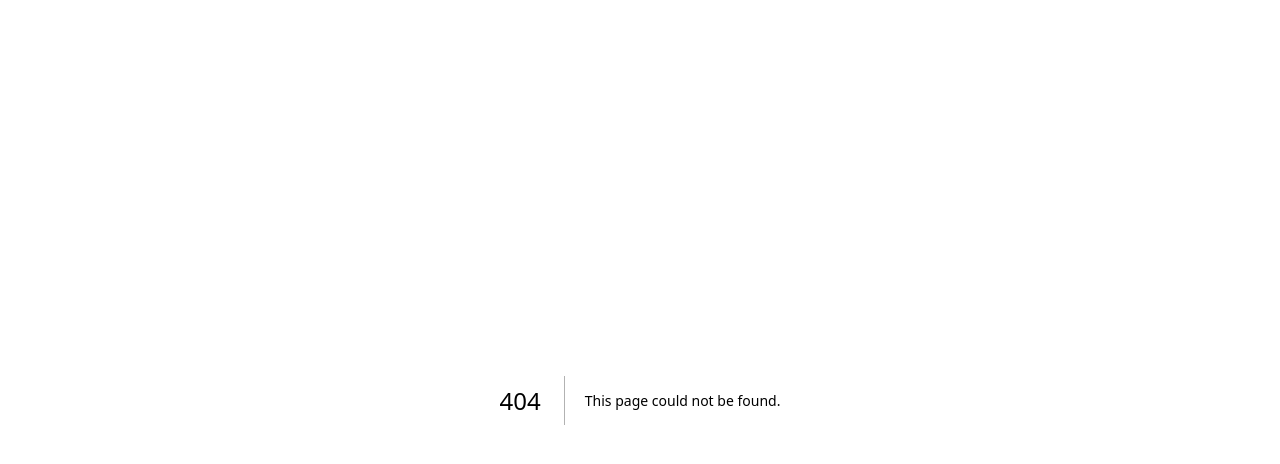
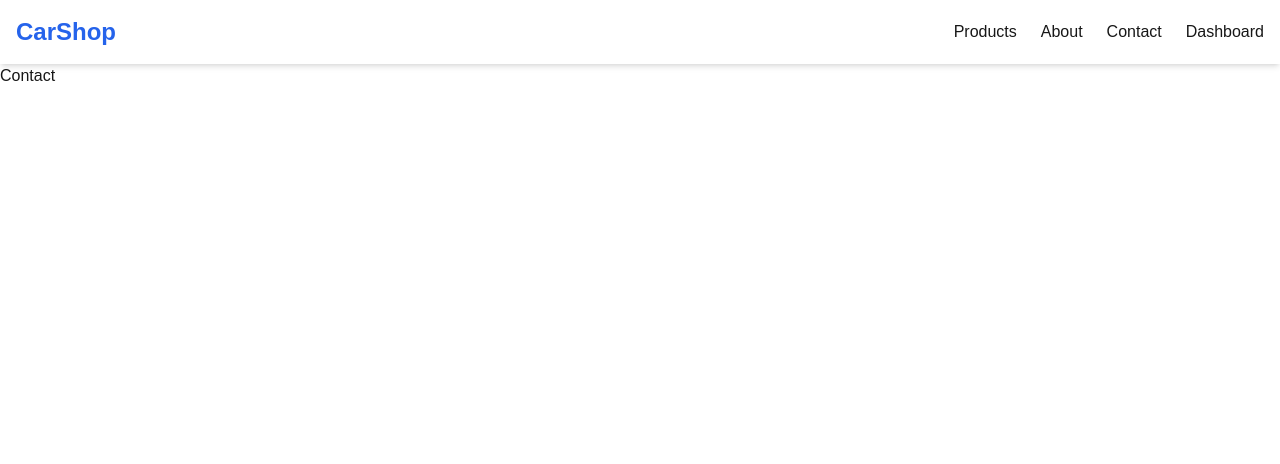
Before and after one commit to sheabali/nextjs-app, a Next.js app: page /contact in a window 1280 px wide. Before the commit this address had no page. Shown: the top 464 px of the page. Built offline with nearby package versions, Linux system fonts and the light colour scheme.

Commit message:
create groups

```diff
--- /dev/null
+++ b/src/app/about/page.js
@@ -0,0 +1,11 @@
+import React from 'react';
+
+const AboutPage = () => {
+  return (
+    <div>
+      <h1>About</h1>
+    </div>
+  );
+};
+
+export default AboutPage;
--- /dev/null
+++ b/src/app/contact/page.js
@@ -0,0 +1,11 @@
+import React from 'react';
+
+const ContactPage = () => {
+  return (
+    <div>
+      <h1>Contact</h1>
+    </div>
+  );
+};
+
+export default ContactPage;
--- a/src/app/layout.js
+++ b/src/app/layout.js
@@ -1,19 +1,20 @@
-import { Geist, Geist_Mono } from "next/font/google";
-import "./globals.css";
+import { Geist, Geist_Mono } from 'next/font/google';
+import './globals.css';
+import Navbar from '@/components/shared/Navbar';
 
 const geistSans = Geist({
-  variable: "--font-geist-sans",
-  subsets: ["latin"],
+  variable: '--font-geist-sans',
+  subsets: ['latin'],
 });
 
 const geistMono = Geist_Mono({
-  variable: "--font-geist-mono",
-  subsets: ["latin"],
+  variable: '--font-geist-mono',
+  subsets: ['latin'],
 });
 
 export const metadata = {
-  title: "Create Next App",
-  description: "Generated by create next app",
+  title: 'Create Next App',
+  description: 'Generated by create next app',
 };
 
 export default function RootLayout({ children }) {
@@ -22,6 +23,7 @@ export default function RootLayout({ children }) {
       <body
         className={`${geistSans.variable} ${geistMono.variable} antialiased`}
       >
+        <Navbar />
         {children}
       </body>
     </html>
--- /dev/null
+++ b/src/app/login/page.js
@@ -0,0 +1,11 @@
+import React from 'react';
+
+const LoginPage = () => {
+  return (
+    <div>
+      <h1>Login</h1>
+    </div>
+  );
+};
+
+export default LoginPage;
--- /dev/null
+++ b/src/app/register/page.js
@@ -0,0 +1,11 @@
+import React from 'react';
+
+const RegisterPage = () => {
+  return (
+    <div>
+      <h1>Register Page</h1>
+    </div>
+  );
+};
+
+export default RegisterPage;
--- /dev/null
+++ b/src/components/Counter.jsx
@@ -0,0 +1,11 @@
+import React from 'react';
+
+const Counter = () => {
+  return (
+    <div>
+      <h1>Counter</h1>
+    </div>
+  );
+};
+
+export default Counter;
--- /dev/null
+++ b/src/components/shared/Navbar.jsx
@@ -0,0 +1,41 @@
+"use client";
+
+import { useState } from "react";
+import Link from "next/link";
+import { Menu, X } from "lucide-react";
+
+const Navbar = () => {
+  const [isOpen, setIsOpen] = useState(false);
+
+  return (
+    <nav className="bg-white shadow-md p-4">
+      <div className="container mx-auto flex justify-between items-center">
+        <Link href="/" className="text-2xl font-bold text-blue-600">
+          CarShop
+        </Link>
+        <div className="hidden md:flex space-x-6">
+          <Link href="/products" className="hover:text-blue-600">Products</Link>
+          <Link href="/about" className="hover:text-blue-600">About</Link>
+          <Link href="/contact" className="hover:text-blue-600">Contact</Link>
+          <Link href="/dashboard" className="hover:text-blue-600">Dashboard</Link>
+        </div>
+        <button
+          className="md:hidden text-gray-700"
+          onClick={() => setIsOpen(!isOpen)}
+        >
+          {isOpen ? <X size={28} /> : <Menu size={28} />}
+        </button>
+      </div>
+      {isOpen && (
+        <div className="md:hidden flex flex-col space-y-4 mt-4 text-center">
+          <Link href="/products" className="hover:text-blue-600">Products</Link>
+          <Link href="/about" className="hover:text-blue-600">About</Link>
+          <Link href="/contact" className="hover:text-blue-600">Contact</Link>
+          <Link href="/dashboard" className="hover:text-blue-600">Dashboard</Link>
+        </div>
+      )}
+    </nav>
+  );
+};
+
+export default Navbar;
```
Also changed, not shown: package.json (+6 -5 lines), 1 other file (tests, documents, lock files or other folders).
